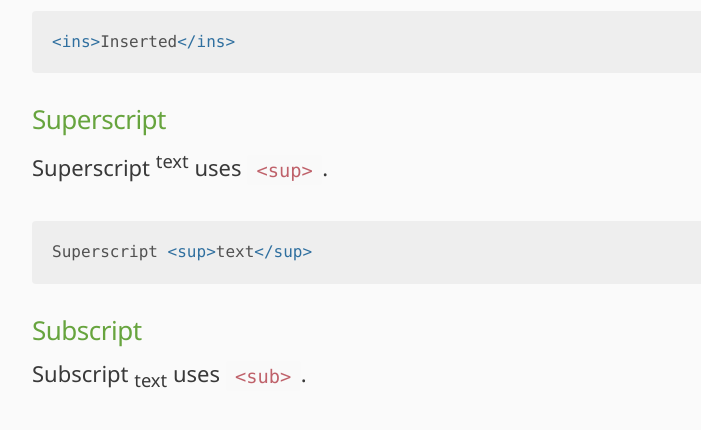
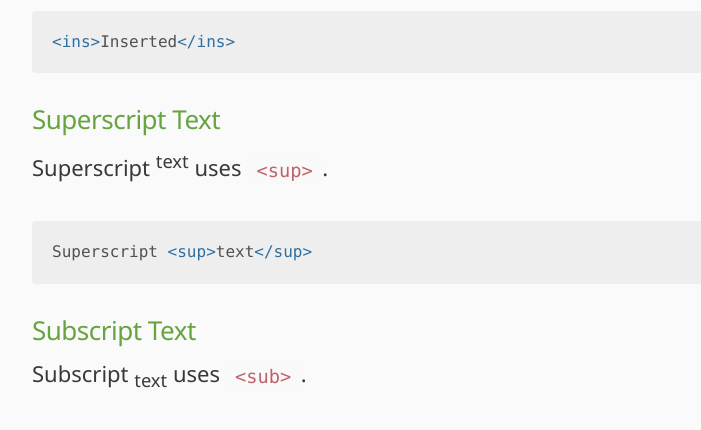
Before and after one commit to markthelefty/markthelefty.github.io, a Jekyll site: the page built from _posts/2018-07-30-pattern-library.markdown, in a window 1280 px wide. Shown: the part 4396-4826 px from the top of the page, without its empty margins (248-949 px from the left). Built offline with Jekyll 4.4.1, drawn with Linux system fonts in a browser that asks for light colours; some web fonts are replaced; our own code applies the rules of GitHub Pages for plain Markdown files.

Commit message:
Updated Pattern Library

````diff
--- a/_posts/2018-07-30-pattern-library.markdown
+++ b/_posts/2018-07-30-pattern-library.markdown
@@ -102,13 +102,13 @@ Citations, like <cite>&mdash; Mark Mitchell</cite>, should use `<cite>`.
 <ins>Inserted</ins>
 ```
 
-### Superscript
+### Superscript Text
 Superscript <sup>text</sup> uses `<sup>`.
 ```html
 Superscript <sup>text</sup>
 ```
 
-### Subscript
+### Subscript Text
 Subscript <sub>text</sub> uses `<sub>`.
 ```html
 Subscript <sub>text</sub>
````
